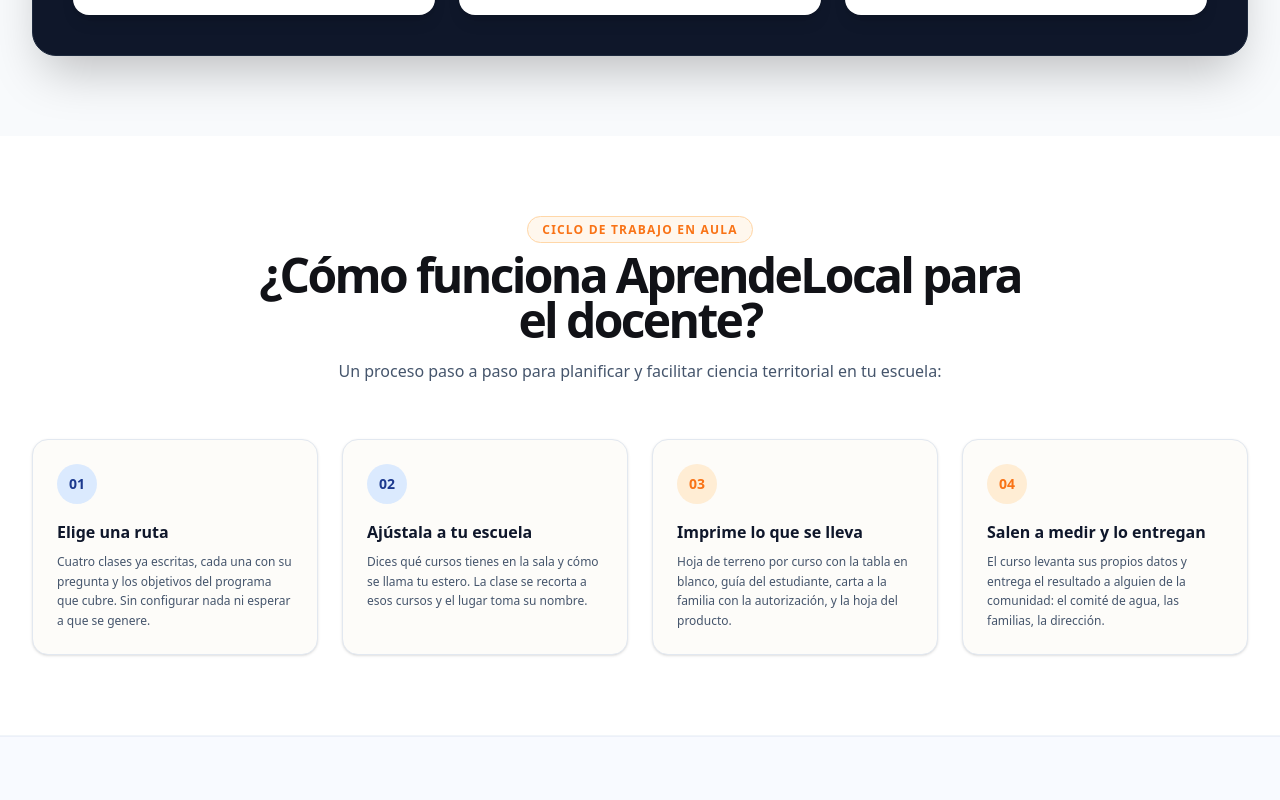
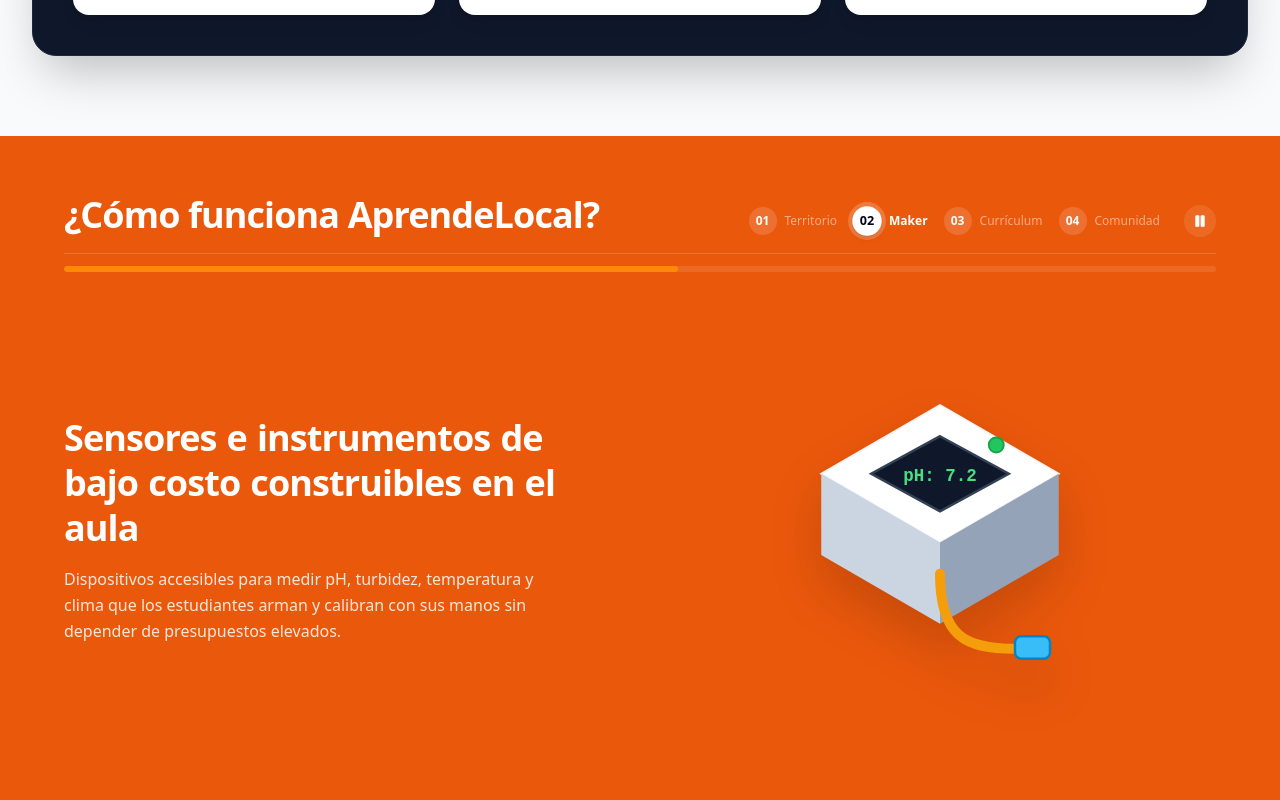
Before and after one commit to Durzs/AprendeLocal, a React (Vite) app in the folder src/frontend/: page / in a window 1280 px wide. Shown: the part 1380-2180 px from the top of the page. Built offline with nearby package versions, Linux system fonts and the light colour scheme; no server answers.

Commit message:
feat: integrate compact HowItWorksSection with dynamic colors and 3D models

```diff
--- a/src/frontend/src/modules/home/components/HowItWorksSection.tsx
+++ b/src/frontend/src/modules/home/components/HowItWorksSection.tsx
@@ -1,85 +1,233 @@
-import { useTranslation } from "react-i18next";
+import { useState, useEffect } from "react";
+import { Play, Pause } from "lucide-react";
 
 export default function HowItWorksSection() {
-  const { t } = useTranslation();
+  const [currentStep, setCurrentStep] = useState(0);
+  const [isPaused, setIsPaused] = useState(false);
+  const [progress, setProgress] = useState(0);
 
-  /**
-   * Los cuatro pasos son los que la aplicación hace de verdad.
-   *
-   * Antes describían otro producto: «diagnostica el entorno», «genera
-   * objetivos y cronograma», «implementa guías maker con sensores», «evalúa
-   * con rúbricas integradas». Nada de eso existe. Lo que existe son cuatro
-   * rutas ya escritas que se ajustan a la escuela y se imprimen, y prometer
-   * en la portada un flujo que el docente no encuentra al entrar es la manera
-   * más rápida de perderlo en la primera visita.
-   */
-  const steps = [
+  const durationPerStep = 4500; // 4.5s por etapa
+  const tickInterval = 50;
+
+  const stages = [
     {
-      number: "01",
-      title: t("home.howItWorks.s1t", "Elige una ruta"),
-      desc: t(
-        "home.howItWorks.s1d",
-        "Cuatro clases ya escritas, cada una con su pregunta y los objetivos del programa que cubre. Sin configurar nada ni esperar a que se genere."
-      ),
-      color: "bg-blue-100 text-blue-900",
+      id: 0,
+      name: "Territorio",
+      bgColor: "#0a0047", // 1. Azul Marino Profundo
+      title: "Aprender desde el río, el bosque y la cuenca local",
+      desc: "Transforma los ecosistemas locales y sus problemáticas socioambientales en el eje de indagación científica de tus estudiantes, fomentando pertenencia e identidad territorial.",
+      render3D: () => (
+        <svg className="w-full h-full max-w-[390px] max-h-[350px] drop-shadow-2xl transition-transform duration-500 hover:scale-105" viewBox="0 0 280 280" fill="none" xmlns="http://www.w3.org/2000/svg">
+          <polygon points="140,40 240,95 140,150 40,95" fill="#34d399" stroke="#6ee7b7" strokeWidth="1.5" />
+          <polygon points="40,95 140,150 140,225 40,170" fill="#059669" />
+          <polygon points="140,150 240,95 240,170 140,225" fill="#047857" />
+          <polygon points="105,62 160,92 140,150 110,133" fill="#38bdf8" />
+          <polygon points="110,133 140,150 140,225 110,208" fill="#0284c7" />
+          <rect x="72" y="65" width="8" height="20" fill="#78350f" />
+          <polygon points="76,35 95,65 57,65" fill="#10b981" />
+          <polygon points="76,48 91,72 61,72" fill="#059669" />
+          <rect x="187" y="90" width="8" height="20" fill="#78350f" />
+          <polygon points="191,60 210,90 172,90" fill="#10b981" />
+          <polygon points="191,73 206,97 176,97" fill="#059669" />
+          <g transform="translate(150, 105)">
+            <rect x="0" y="0" width="22" height="22" fill="#f59e0b" stroke="#ea580c" strokeWidth="2.5" rx="3" />
+            <line x1="11" y1="0" x2="11" y2="-20" stroke="#ef4444" strokeWidth="3.5" strokeLinecap="round" />
+            <circle cx="11" cy="-23" r="5.5" fill="#ef4444" />
+            <circle cx="11" cy="-23" r="14" stroke="#ef4444" strokeWidth="2" fill="none" opacity="0.6" className="animate-ping" />
+          </g>
+        </svg>
+      )
     },
     {
-      number: "02",
-      title: t("home.howItWorks.s2t", "Ajústala a tu escuela"),
-      desc: t(
-        "home.howItWorks.s2d",
-        "Dices qué cursos tienes en la sala y cómo se llama tu estero. La clase se recorta a esos cursos y el lugar toma su nombre."
-      ),
-      color: "bg-blue-100 text-blue-900",
+      id: 1,
+      name: "Maker",
+      bgColor: "#ea580c", // 2. Naranja Terracota Marca
+      title: "Sensores e instrumentos de bajo costo construibles en el aula",
+      desc: "Dispositivos accesibles para medir pH, turbidez, temperatura y clima que los estudiantes arman y calibran con sus manos sin depender de presupuestos elevados.",
+      render3D: () => (
+        <svg className="w-full h-full max-w-[390px] max-h-[350px] drop-shadow-2xl transition-transform duration-500 hover:scale-105" viewBox="0 0 280 280" fill="none" xmlns="http://www.w3.org/2000/svg">
+          <polygon points="140,40 235,95 140,150 45,95" fill="#ffffff" stroke="#f1f5f9" strokeWidth="1.5" />
+          <polygon points="45,95 140,150 140,215 45,160" fill="#cbd5e1" />
+          <polygon points="140,150 235,95 235,160 140,215" fill="#94a3b8" />
+          <polygon points="140,65 195,95 140,125 85,95" fill="#0f172a" stroke="#334155" strokeWidth="2" />
+          <text x="140" y="101" fontFamily="monospace" fontSize="14" fontWeight="800" fill="#4ade80" textAnchor="middle">pH: 7.2</text>
+          <circle cx="185" cy="72" r="6" fill="#22c55e" stroke="#16a34a" strokeWidth="1.5" />
+          <path d="M140,175 C140,225 160,235 200,235" stroke="#f59e0b" strokeWidth="8" fill="none" strokeLinecap="round" />
+          <rect x="200" y="225" width="28" height="18" rx="5" fill="#38bdf8" stroke="#0284c7" strokeWidth="2" />
+        </svg>
+      )
     },
     {
-      number: "03",
-      title: t("home.howItWorks.s3t", "Imprime lo que se lleva"),
-      desc: t(
-        "home.howItWorks.s3d",
-        "Hoja de terreno por curso con la tabla en blanco, guía del estudiante, carta a la familia con la autorización, y la hoja del producto."
-      ),
-      color: "bg-orange-100 text-[#f97316]",
+      id: 2,
+      name: "Currículum",
+      bgColor: "#1d4ed8", // 3. Azul Cobalto
+      title: "Secuencias de 4 clases con objetivos curriculares listos",
+      desc: "Unidades didácticas completas alineadas a las bases curriculares oficiales de ciencias, con preguntas de indagación, hojas de terreno y rúbricas formativas.",
+      render3D: () => (
+        <svg className="w-full h-full max-w-[390px] max-h-[350px] drop-shadow-2xl transition-transform duration-500 hover:scale-105" viewBox="0 0 280 280" fill="none" xmlns="http://www.w3.org/2000/svg">
+          <polygon points="140,45 240,100 140,155 40,100" fill="#0a0047" stroke="#3b82f6" strokeWidth="2" />
+          <polygon points="40,100 140,155 140,205 40,150" fill="#050024" />
+          <polygon points="140,155 240,100 240,150 140,205" fill="#140066" />
+          <polygon points="140,20 220,65 140,115 60,65" fill="#ffffff" stroke="#2563eb" strokeWidth="2.5" />
+          <line x1="95" y1="62" x2="185" y2="62" stroke="#cbd5e1" strokeWidth="2.5" />
+          <line x1="90" y1="75" x2="190" y2="75" stroke="#cbd5e1" strokeWidth="2.5" />
+          <line x1="90" y1="88" x2="165" y2="88" stroke="#f97316" strokeWidth="3.5" strokeLinecap="round" />
+          <g transform="translate(190, 40)">
+            <circle cx="0" cy="0" r="16" fill="#22c55e" stroke="#ffffff" strokeWidth="2.5" />
+            <polyline points="-5,-1 -1,4 6,-5" stroke="#ffffff" strokeWidth="3" fill="none" strokeLinecap="round" strokeLinejoin="round" />
+          </g>
+          <g transform="translate(50, 115) rotate(-28)">
+            <rect x="0" y="0" width="10" height="52" rx="3" fill="#f97316" />
+            <polygon points="0,52 10,52 5,62" fill="#78350f" />
+          </g>
+        </svg>
+      )
     },
     {
-      number: "04",
-      title: t("home.howItWorks.s4t", "Salen a medir y lo entregan"),
-      desc: t(
-        "home.howItWorks.s4d",
-        "El curso levanta sus propios datos y entrega el resultado a alguien de la comunidad: el comité de agua, las familias, la dirección."
-      ),
-      color: "bg-orange-100 text-[#f97316]",
-    },
+      id: 3,
+      name: "Comunidad",
+      bgColor: "#c2410c", // 4. Naranja Ámbar Cálido
+      title: "Los datos recopilados generan impacto real en el territorio",
+      desc: "Los hallazgos de los estudiantes no quedan archivados: se entregan formalmente al Comité de Agua Potable Rural (APR), familias y escuela para la toma de decisiones.",
+      render3D: () => (
+        <svg className="w-full h-full max-w-[390px] max-h-[350px] drop-shadow-2xl transition-transform duration-500 hover:scale-105" viewBox="0 0 280 280" fill="none" xmlns="http://www.w3.org/2000/svg">
+          <polygon points="140,55 235,110 140,165 45,110" fill="#3b82f6" stroke="#60a5fa" strokeWidth="1.5" />
+          <polygon points="45,110 140,165 140,220 45,165" fill="#1d4ed8" />
+          <polygon points="140,165 235,110 235,165 140,220" fill="#1e40af" />
+          <polygon points="140,20 185,45 140,70 95,45" fill="#fbbf24" stroke="#f59e0b" strokeWidth="2" />
+          <polygon points="95,45 140,70 140,115 95,90" fill="#f59e0b" />
+          <polygon points="140,70 185,45 185,90 140,115" fill="#d97706" />
+          <circle cx="140,45" r="8" fill="#38bdf8" />
+          <circle cx="78" cy="90" r="13" fill="#f97316" stroke="#ffffff" strokeWidth="2" />
+          <circle cx="202" cy="90" r="13" fill="#10b981" stroke="#ffffff" strokeWidth="2" />
+          <g transform="translate(75, 170)">
+            <rect x="0" y="0" width="130" height="28" rx="8" fill="#0a0047" stroke="#f97316" strokeWidth="2" />
+            <text x="65" y="19" fill="#ffffff" fontFamily="sans-serif" fontSize="11" fontWeight="800" textAnchor="middle">🤝 COMITÉ APR</text>
+          </g>
+        </svg>
+      )
+    }
   ];
+
+  // Ciclo automático con barra de progreso
+  useEffect(() => {
+    if (isPaused) return;
+
+    let elapsed = 0;
+    const interval = setInterval(() => {
+      elapsed += tickInterval;
+      setProgress((elapsed / durationPerStep) * 100);
+
+      if (elapsed >= durationPerStep) {
+        elapsed = 0;
+        setCurrentStep((prev) => (prev + 1) % stages.length);
+        setProgress(0);
+      }
+    }, tickInterval);
+
+    return () => clearInterval(interval);
+  }, [isPaused, currentStep]);
+
+  const activeStage = stages[currentStep];
+  const titleWords = activeStage.title.split(" ");
+
   return (
-    <section id="como-funciona" className="py-20 px-4 sm:px-6 lg:px-8 bg-white border-b border-slate-100">
-      <div className="max-w-7xl mx-auto">
+    <section
+      id="como-funciona"
+      className="relative overflow-hidden transition-colors duration-700 px-4 sm:px-8 lg:px-16 pt-12 sm:pt-14 pb-10 sm:pb-12 flex flex-col justify-between"
+      style={{ backgroundColor: activeStage.bgColor }}
+    >
+      {/* Header Superior: Título & Timeline */}
+      <div className="max-w-6xl mx-auto w-full relative z-20 mb-6 sm:mb-8">
+        <div className="flex flex-col md:flex-row md:items-end justify-between gap-4 border-b border-white/15 pb-4">
+          <h2 className="text-2xl sm:text-4xl font-extrabold tracking-tight text-white leading-tight">
+            ¿Cómo funciona AprendeLocal?
+          </h2>
 
-        <div className="text-center max-w-3xl mx-auto mb-14">
-          <span className="text-xs font-bold uppercase tracking-widest text-[#f97316] bg-orange-50 px-3.5 py-1 rounded-full border border-orange-200">
-            {t("home.howItWorks.badge", "Ciclo de Trabajo en Aula")}
-          </span>
-          <h2 className="text-3xl sm:text-4xl md:text-5xl font-semibold tracking-[-0.055em] text-[#111217] mt-3 mb-4 leading-[0.95]">
-            {t("home.howItWorks.title", "¿Cómo funciona AprendeLocal para el docente?")}
-          </h2>
-          <p className="text-slate-600 text-sm sm:text-base">
-            {t("home.howItWorks.subtitle", "Un proceso paso a paso para planificar y facilitar ciencia territorial en tu escuela:")}
-          </p>
+          {/* Timeline Minimalista con Círculos y Botón de Pausa Compacto */}
+          <div className="flex items-center gap-3 sm:gap-5">
+            <div className="flex items-center gap-3 sm:gap-4 text-xs font-bold">
+              {stages.map((stage, idx) => (
+                <button
+                  key={stage.id}
+                  onClick={() => {
+                    setCurrentStep(idx);
+                    setProgress(0);
+                  }}
+                  className={`flex items-center gap-2 transition cursor-pointer ${
+                    idx === currentStep ? "text-white font-bold" : "text-white/50 hover:text-white font-normal"
+                  }`}
+                >
+                  <span className={`w-7 h-7 rounded-full font-extrabold flex items-center justify-center text-xs transition ${
+                    idx === currentStep
+                      ? "bg-white text-slate-950 shadow-md ring-4 ring-white/20 scale-105"
+                      : "bg-white/15 text-white"
+                  }`}>
+                    {`0${idx + 1}`}
+                  </span>
+                  <span className="hidden sm:inline">{stage.name}</span>
+                </button>
+              ))}
+            </div>
+
+            {/* Botón Play / Pause solo icono */}
+            <button
+              onClick={() => setIsPaused(!isPaused)}
+              aria-label={isPaused ? "Reanudar" : "Pausar"}
+              className="w-8 h-8 rounded-full bg-white/10 hover:bg-white/20 text-white flex items-center justify-center transition cursor-pointer ml-1"
+            >
+              {isPaused ? <Play className="w-3.5 h-3.5 fill-current" /> : <Pause className="w-3.5 h-3.5 fill-current" />}
+            </button>
+          </div>
         </div>
 
-        <div className="grid grid-cols-1 sm:grid-cols-2 lg:grid-cols-4 gap-6">
-          {steps.map((step) => (
-            <div key={step.number} className="bg-[#fdfcf9] rounded-2xl p-6 border border-slate-200 relative shadow-sm hover:shadow-md transition">
-              <div className={`w-10 h-10 rounded-full ${step.color} font-extrabold flex items-center justify-center mb-4 text-sm`}>
-                {step.number}
-              </div>
-              <h4 className="text-base font-bold text-slate-900 mb-2">{step.title}</h4>
-              <p className="text-xs text-slate-600 leading-relaxed">{step.desc}</p>
+        {/* Barra de Progreso Superior */}
+        <div className="h-1.5 w-full bg-white/10 rounded-full mt-3 overflow-hidden">
+          <div
+            className="h-full bg-orange-400 rounded-full transition-all duration-75"
+            style={{ width: `${progress}%` }}
+          />
+        </div>
+      </div>
+
+      {/* Contenido Principal Compacto: Título + Descripción + 3D */}
+      <div className="max-w-6xl mx-auto w-full my-auto grid grid-cols-1 lg:grid-cols-12 gap-6 lg:gap-12 items-center relative z-20 py-2 sm:py-4">
+
+        {/* Lado Izquierdo: Título y Descripción Limpia */}
+        <div className="lg:col-span-6 space-y-4 text-left">
+
+          <h3 className="text-2xl sm:text-3xl lg:text-4xl font-extrabold text-white leading-tight tracking-tight flex flex-wrap items-center">
+            {titleWords.map((word, wIdx) => (
+              <span
+                key={`${currentStep}-${wIdx}`}
+                className="inline-block mr-2 sm:mr-2.5 transition-all duration-500 ease-out animate-fadeInUp"
+                style={{
+                  animationDelay: `${wIdx * 45}ms`,
+                  animationFillMode: "both"
+                }}
+              >
+                {word}
+              </span>
+            ))}
+          </h3>
+
+          <p className="text-white/85 text-sm sm:text-base leading-relaxed max-w-lg transition-opacity duration-500">
+            {activeStage.desc}
+          </p>
+
+        </div>
+
+        {/* Lado Derecho: Modelo 3D Isométrico */}
+        <div className="lg:col-span-6 flex justify-center items-center">
+          <div className="w-full max-w-[420px] aspect-square flex items-center justify-center relative">
+            <div className="w-full h-full flex items-center justify-center animate-bounce-slow">
+              {activeStage.render3D()}
             </div>
-          ))}
+          </div>
         </div>
 
       </div>
+
     </section>
   );
 }
```
Also changed, not shown: 2 other files (tests, documents, lock files or other folders).
